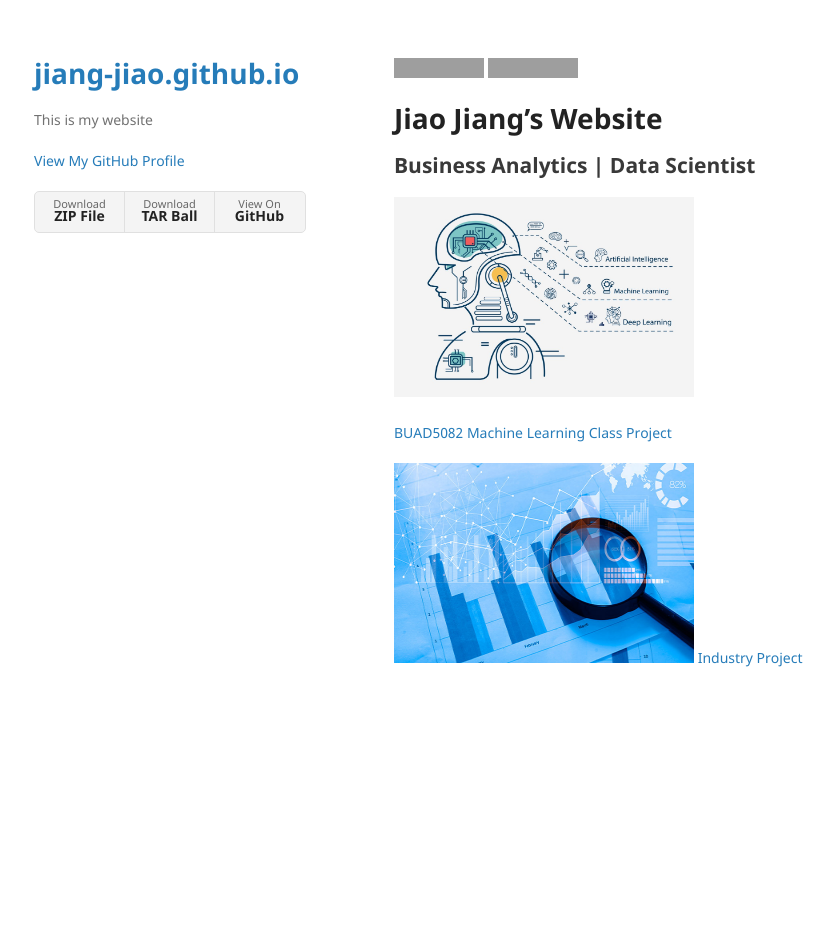
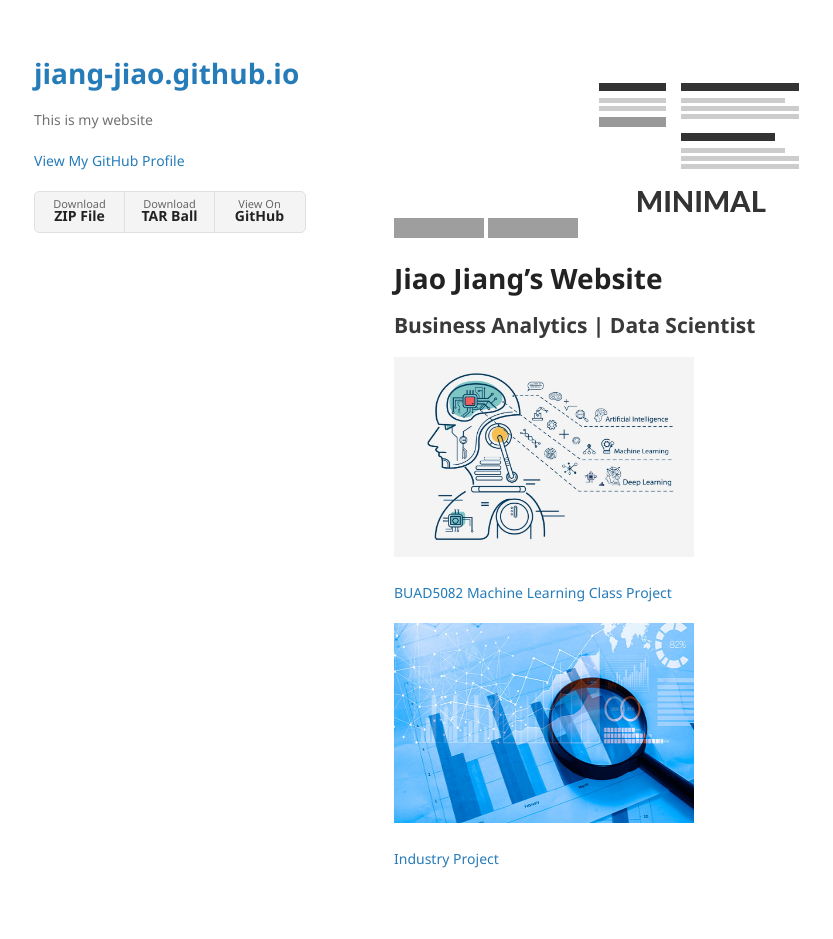
Before and after one commit to jiang-jiao/jiang-jiao.github.io, a Jekyll site: the page built from index.md, in a window 1280 px wide. Shown: the whole page, without its empty margins (176-1009 px from the left). Built offline with Jekyll 4.4.1, drawn with Linux system fonts in a browser that asks for light colours; our own code applies the rules of GitHub Pages for plain Markdown files; before the commit the page ends 900 px from its top, so only the background shows below that; grey boxes are pictures that could not be loaded.

Commit message:
Update index.md

```diff
--- a/index.md
+++ b/index.md
@@ -1,4 +1,6 @@
 [![Build Status](https://travis-ci.org/pages-themes/minimal.svg?branch=master)](https://travis-ci.org/pages-themes/minimal) [![Gem Version](https://badge.fury.io/rb/jekyll-theme-minimal.svg)](https://badge.fury.io/rb/jekyll-theme-minimal)
+![Thumbnail of minimal](thumbnail.png)
+
 
 
 
@@ -11,4 +13,5 @@
  [BUAD5082 Machine Learning Class Project](/class_project/index.md)
 
  <img src="/assets/img/github2.jpg" width="300" height="200" class="img-responsive" alt="">
- [Industry Project](/code/index.md)
+
+  [Industry Project](/code/index.md)
```
